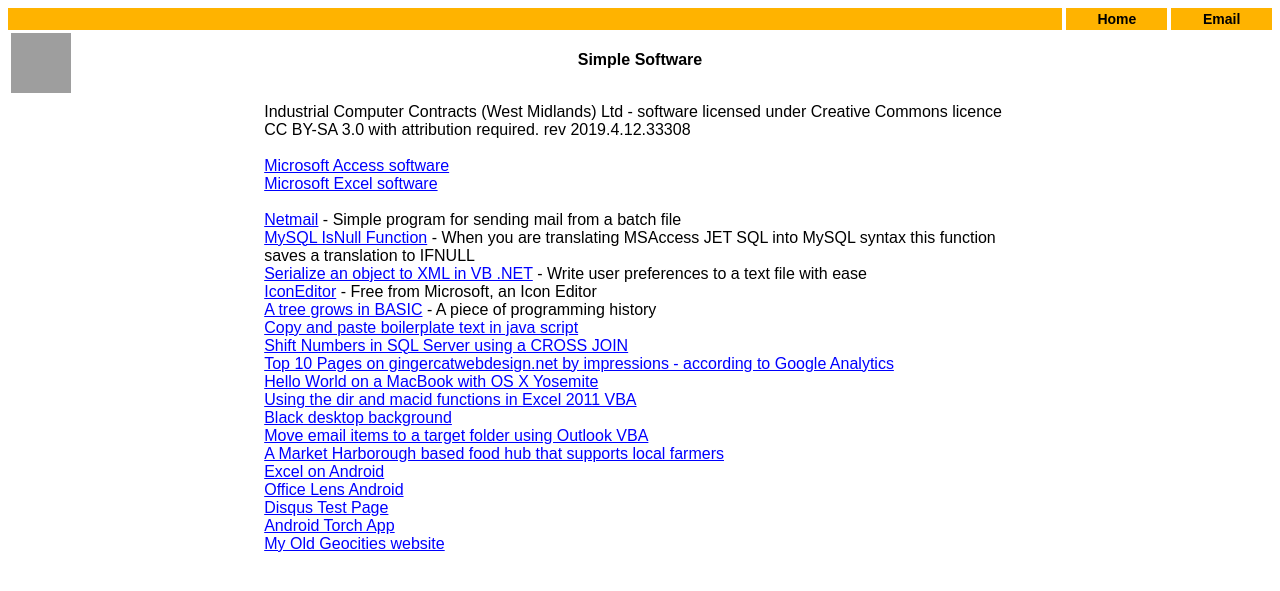
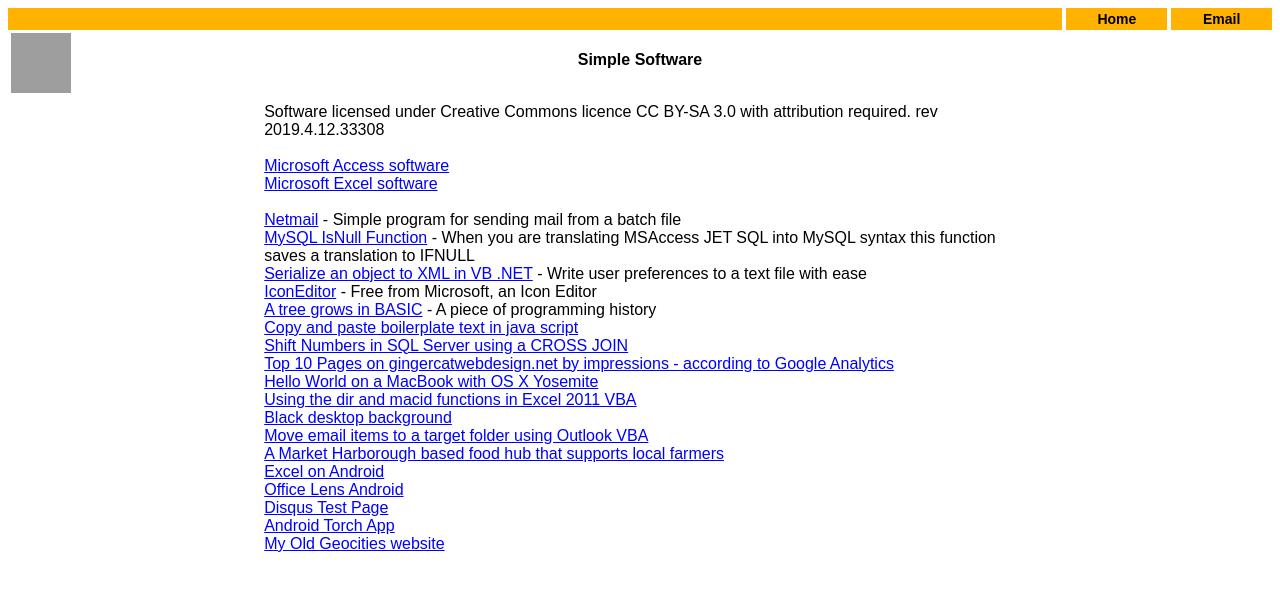
Before and after one commit to DaveTallett26/davetallett26.github.io, a Jekyll site: the page simple.html, which Jekyll copies as it is, in a window 1280 px wide. Shown: the top 591 px of the page. Built offline with Jekyll 4.4.1, drawn with Linux system fonts in a browser that asks for light colours; grey boxes are pictures that could not be loaded.

Commit message:
remove reference to ICC

```diff
--- a/simple.html
+++ b/simple.html
@@ -29,7 +29,7 @@
 <tr><td width=20% align=left valign=top></td>
 <td width=60% valign=top>
 <font size=3><font face="arial">
-Industrial Computer Contracts (West Midlands) Ltd - software licensed under Creative Commons licence CC BY-SA 3.0 with attribution required. rev 2019.4.12.33308
+Software licensed under Creative Commons licence CC BY-SA 3.0 with attribution required. rev 2019.4.12.33308
 <br/>
 <br/><a href="simplea.html">Microsoft Access software</a>
 <br/><a href="simplee.html">Microsoft Excel software</a>
```
